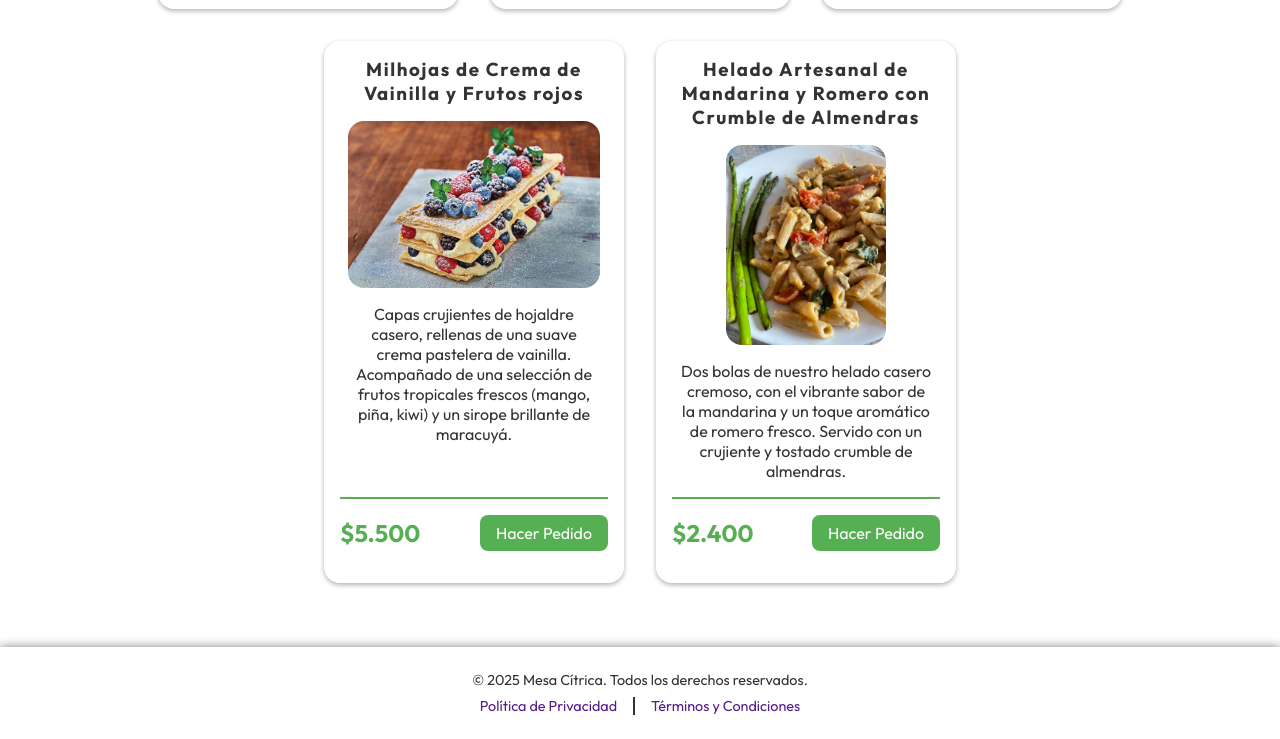
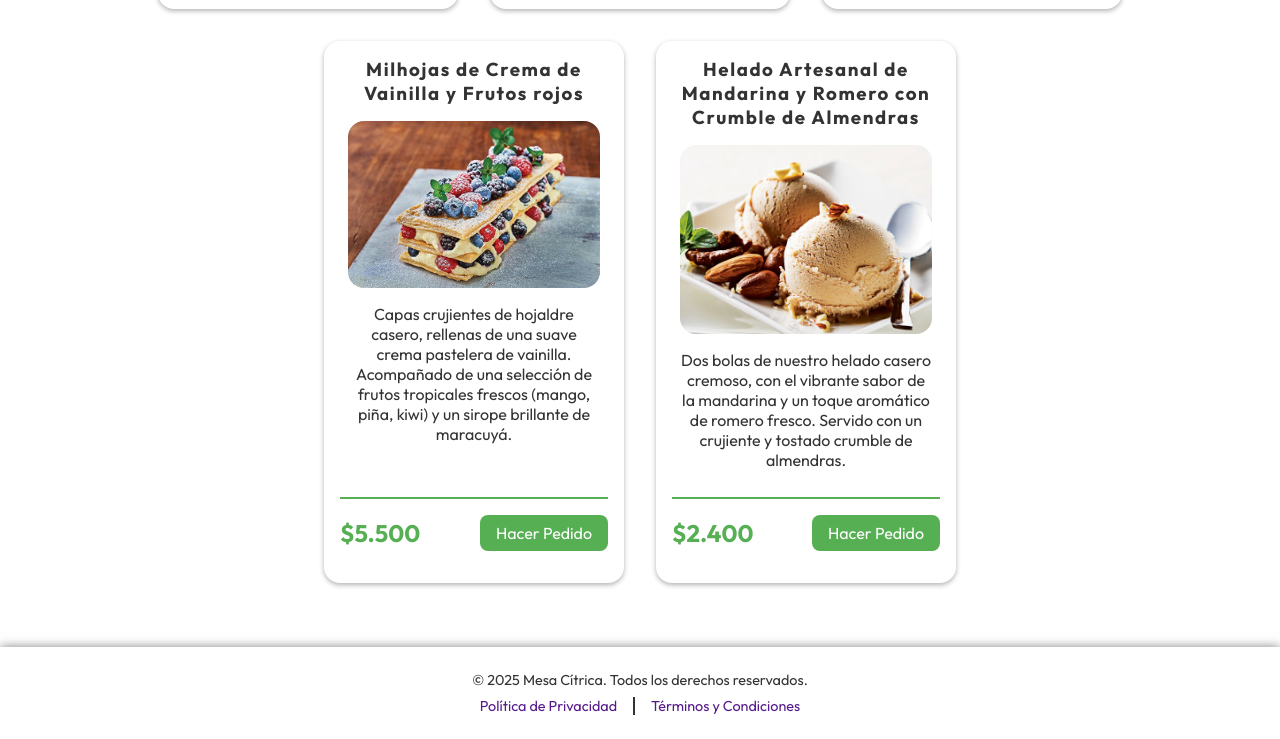
Before and after one commit to GeroA6/Trabajo-Final-DW1, a plain HTML site: page paginas/menu.html in a window 1280 px wide. Shown: the part 3618-4357 px from the top of the page. Drawn offline with Linux system fonts and the light colour scheme.

Commit message:
Add files via upload

```diff
--- a/paginas/menu.html
+++ b/paginas/menu.html
@@ -257,7 +257,7 @@
                     <article class="contenedor__menu">
                         <h3 class="descripcion__titulo">Helado Artesanal de Mandarina y Romero con Crumble de Almendras</h3>
                         <figure class="menu__plato">
-                            <img src="../multimedia/Principales/principal 5-pasta.jpg" alt="" class="plato__foto">
+                            <img src="../multimedia/Postres/postre 5-helado.jpg" alt="" class="plato__foto">
                             <figcaption class="plato__descripcion">
                                 <p class="descripcion__parrafo">Dos bolas de nuestro helado casero cremoso, con el vibrante sabor de la mandarina y un toque aromático de romero fresco. Servido con un crujiente y tostado crumble de almendras.</p>
                             </figcaption>
--- a/style.css
+++ b/style.css
@@ -504,6 +504,7 @@ main{
     .contacto__datos, .contacto__gps{
         width: 100%;
         max-width: 800px;
+        max-height: none;
     }
     .datos__horario{
         width: 100%;
```
